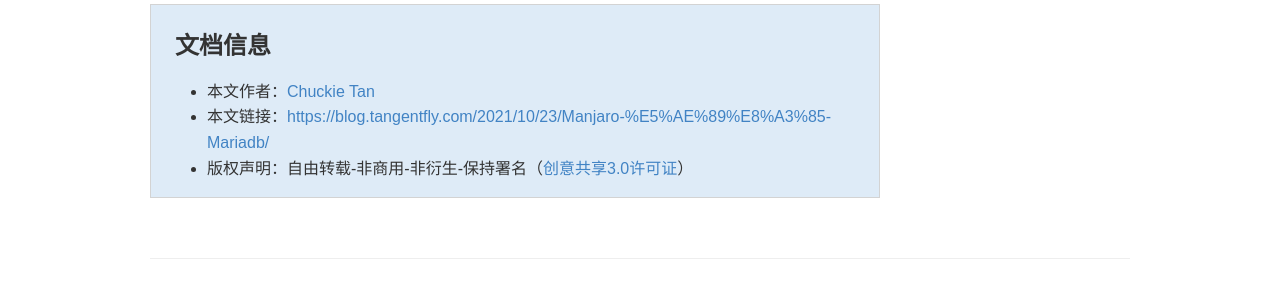
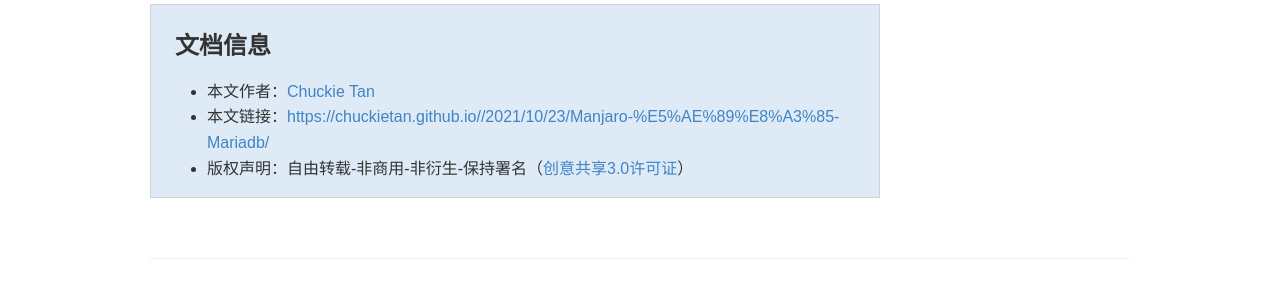
Before and after one commit to ChuckieTan/chuckietan.github.io, a Jekyll site: the page built from _posts/2021-10-23-Manjaro 安装 Mariadb.md, in a window 1280 px wide and 900 px high, scrolled down 2105 px. Shown: the part 535-835 px from the top of the window. Built offline with Jekyll 4.4.1, drawn with Linux system fonts in a browser that asks for light colours; some web fonts are replaced; comment, search, counter and statistics services are not loaded; a style sheet for code colours, icons or effects is not loaded; some of the changed lines change nothing that is shown.

Commit message:
update web url;

```diff
--- a/_config.yml
+++ b/_config.yml
@@ -2,7 +2,7 @@
 #   Main Configs   #
 # ---------------- #
 baseurl:
-url: https://blog.tangentfly.com
+url: https://chuckietan.github.io/
 date_format: "ordinal"
 title: 天一阁
 subtitle: 聪明的毛毛虫的个人博客
```
